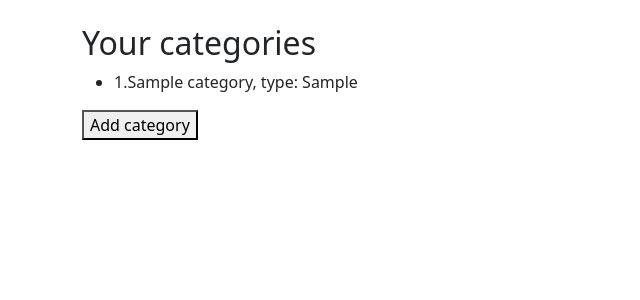
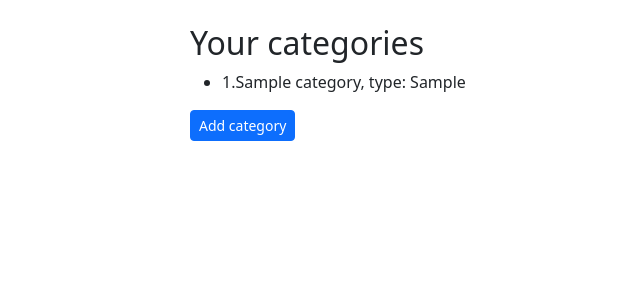
Before and after one commit to ciberityy/finance_tracker_django, a Django app: template transactions/templates/transactions/view_categories.html in a window 1280 px wide. Shown: the part 56-356 px from the top of the page, without its empty margins (0-640 px from the left). Run offline with Django 3.2, Linux system fonts and the light colour scheme; the template is opened without the code that fills it: most values are stand-ins (such as "Sample title", 1, 10 or a date in 2020).

Commit message:
style(template): restyle the categories list
-wrap the page in .align-forms
-replace the GET form used as a nav button with an add category link
-fix indentation

```diff
--- a/transactions/templates/transactions/view_categories.html
+++ b/transactions/templates/transactions/view_categories.html
@@ -1,18 +1,15 @@
 {% extends 'transactions/base.html' %}
 {% block title %}View category{% endblock %}
 {% block content %}
-
-<h2>Your categories</h2>
+<div class="align-forms">
+    <h2>Your categories</h2>
     <ul>
         {% for category in categories %}
         <li>{{ forloop.counter }}.{{ category.name}}, type: {{ category.get_kind_display }}</li>
-    {% empty %}
+        {% empty %}
         <li>No categories yet.</li>
-    {% endfor %}
+        {% endfor %}
     </ul>
-
-    <form method='get' action="{% url 'add_category' %}">
-    <button type ="submit">Add category</button>
-    </form>
-
-    {% endblock %}
+    <a class="btn btn-sm btn-primary" href="{% url 'add_category' %}">Add category</a>
+</div>
+{% endblock %}
```
